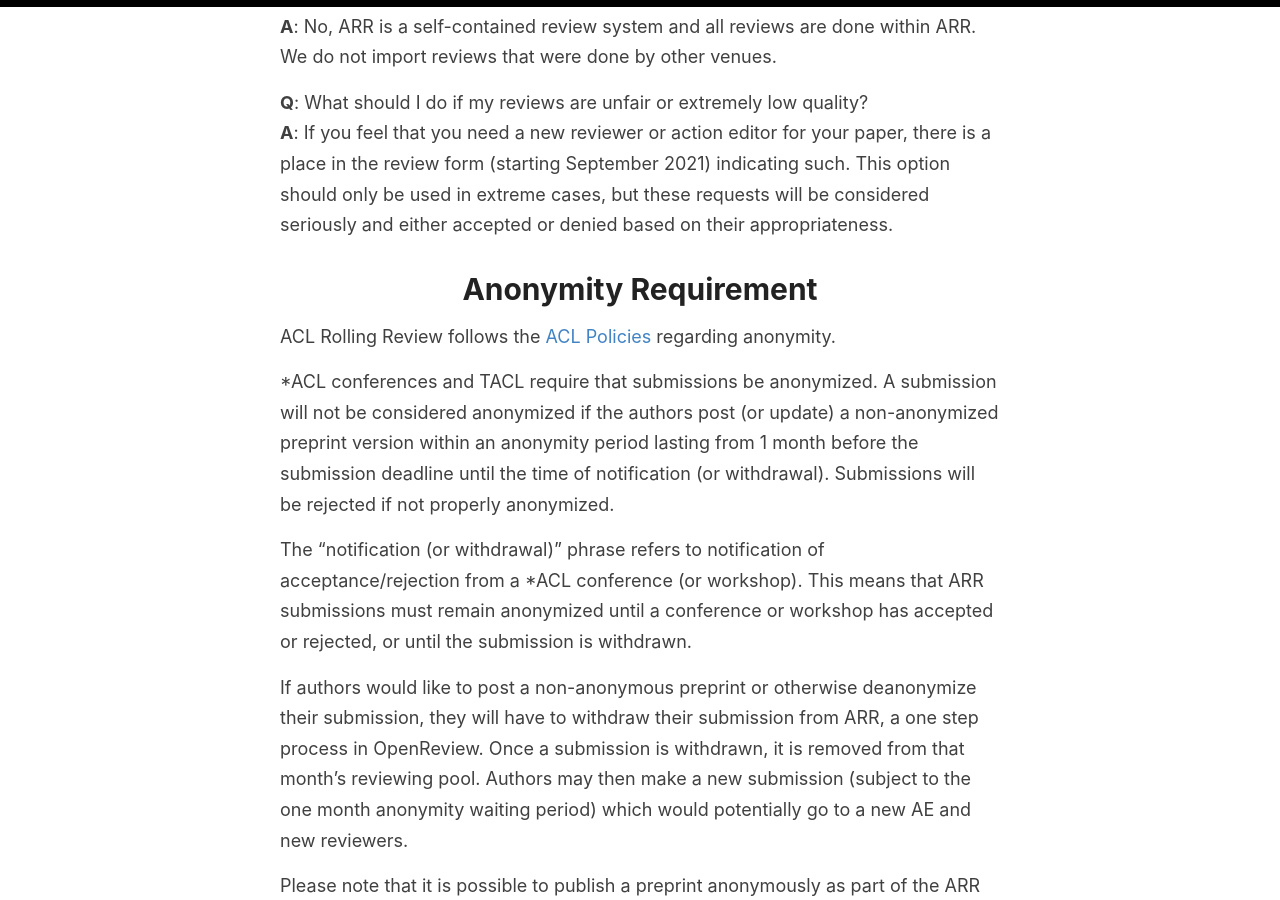
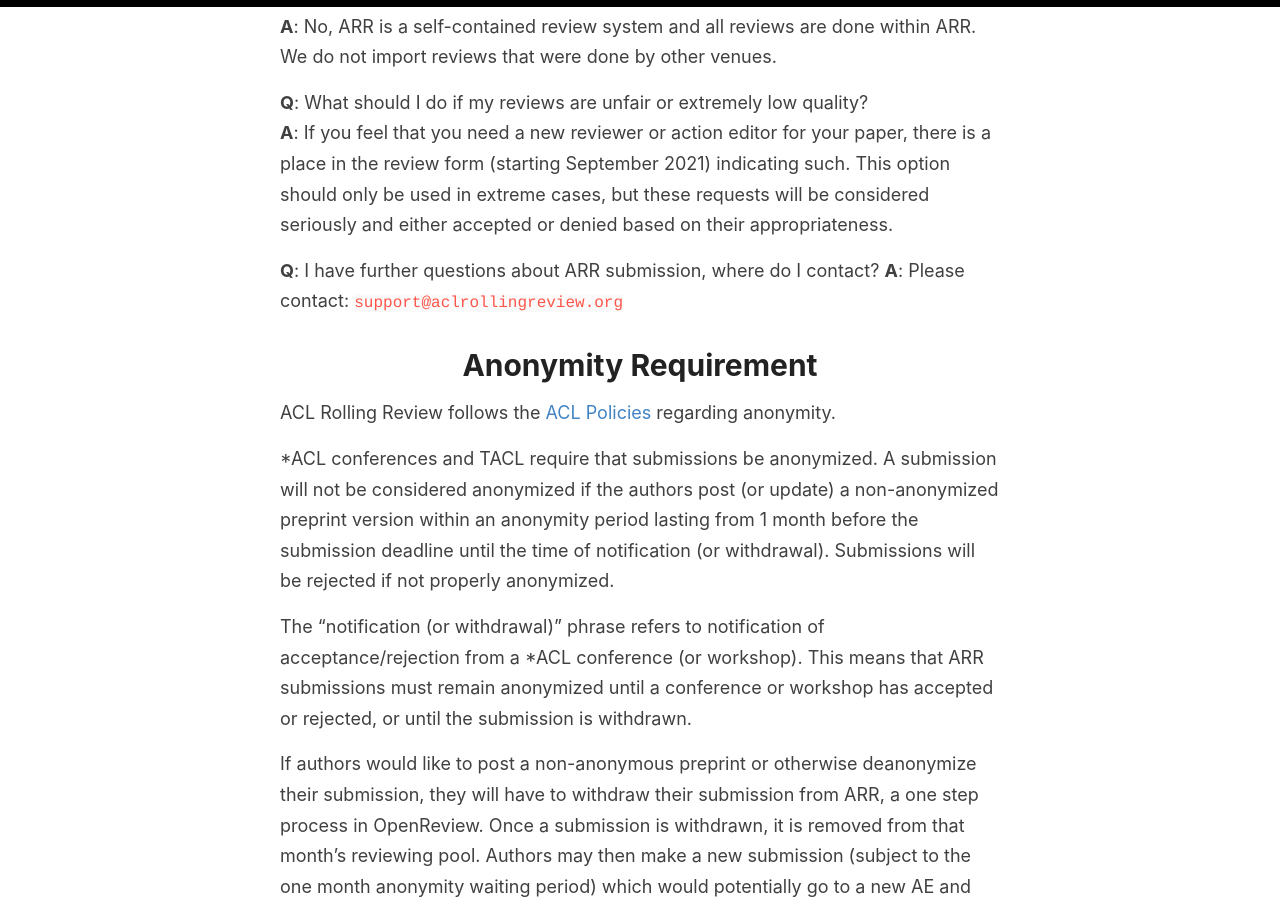
Before and after one commit to amitmerchant1990/reverie, a Jekyll site: the page built from authors.md, in a window 1280 px wide and 900 px high, scrolled down 798 px. Built offline with Jekyll 4.4.1, drawn with Linux system fonts in a browser that asks for light colours.

Commit message:
Update authors.md

```diff
--- a/authors.md
+++ b/authors.md
@@ -28,6 +28,9 @@
 **Q**: What should I do if my reviews are unfair or extremely low quality?
 **A**: If you feel that you need a new reviewer or action editor for your paper, there is a place in the review form (starting September 2021) indicating such. This option should only be used in extreme cases, but these requests will be considered seriously and either accepted or denied based on their appropriateness.
 
+**Q**: I have further questions about ARR submission, where do I contact?
+**A**: Please contact: `support@aclrollingreview.org`
+
 # Anonymity Requirement
 
 ACL Rolling Review follows the [ACL Policies](https://www.aclweb.org/adminwiki/index.php?title=ACL_Policies_for_Submission,_Review_and_Citation)
```
